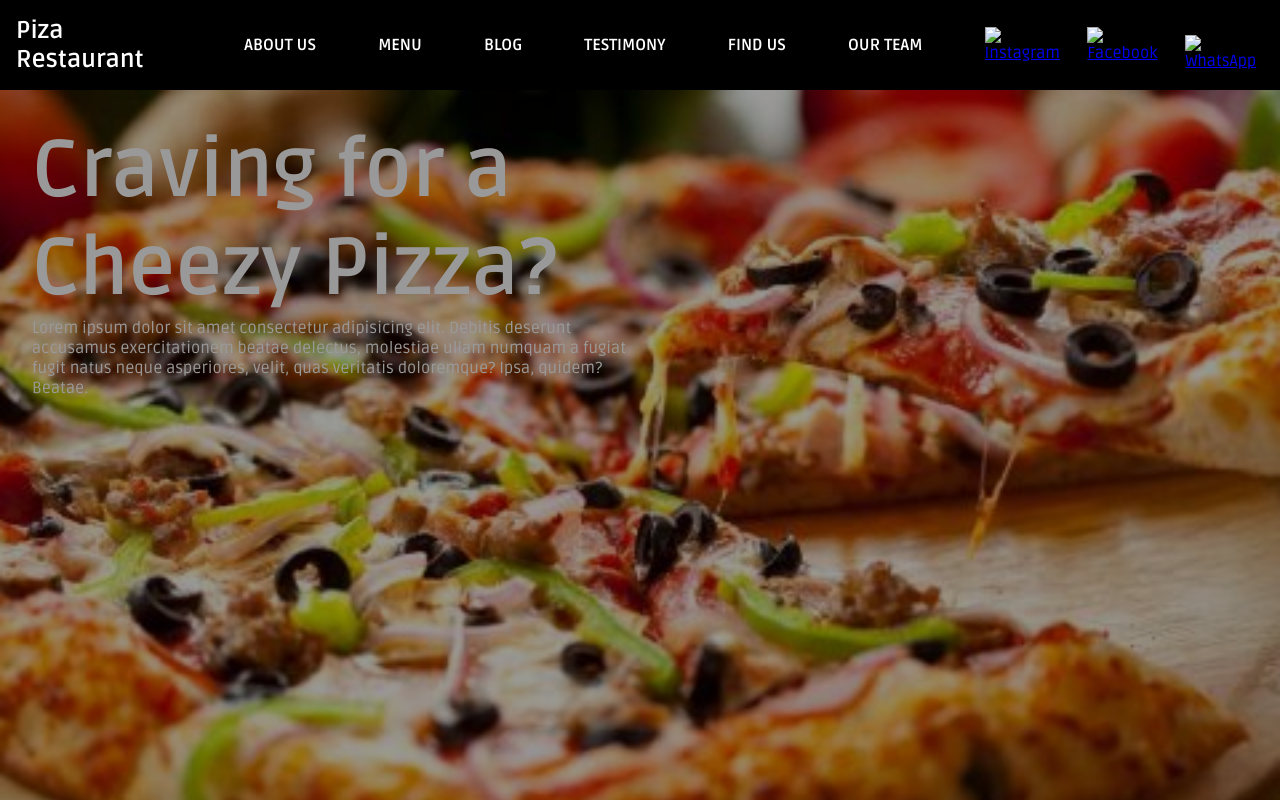
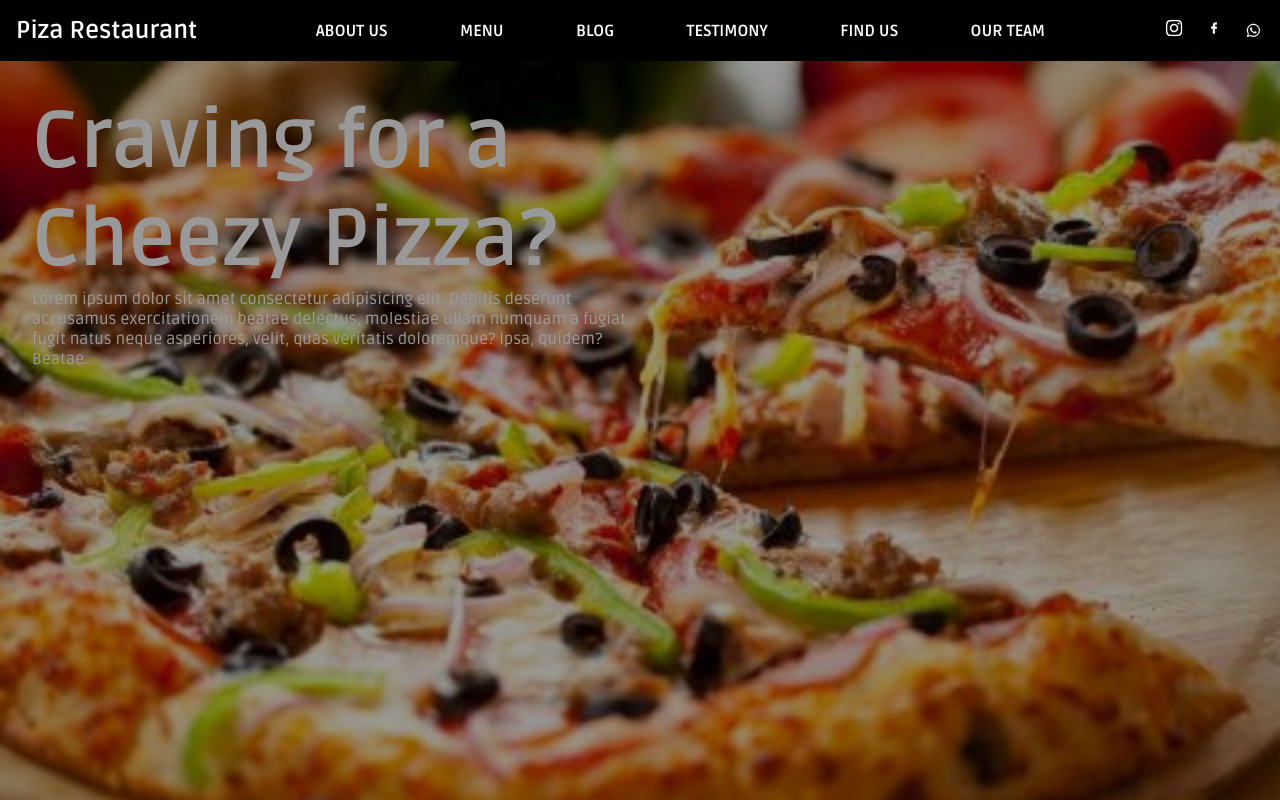
Before and after one commit to RakeshCherry/Pizza-Restaurant, a plain HTML site: page index.html in a window 1280 px wide. Shown: the top 800 px of the page. Drawn offline with Linux system fonts and the light colour scheme; the site is published under a folder, as on GitHub Pages, so addresses that start at the root find nothing.

Commit message:
modified social-icons section

```diff
--- a/index.html
+++ b/index.html
@@ -30,13 +30,13 @@
     </div>
     <div class="social-icons">
         <div class="social-items insta">
-          <a href="#"><img src="/images/instagram.png" alt="Instagram" /></a>
+          <a href="#"><img src="./images/instagram.png" alt="Instagram" /></a>
         </div>
         <div class="social-items fb">
-          <a href="#"><img src="/images/facebook.png" alt="Facebook" /></a>
+          <a href="#"><img src="./images/facebook.png" alt="Facebook" /></a>
         </div>
         <div class="social-items whats-app">
-          <a href="#"><img src="/images/whatsapp.png" alt="WhatsApp" /></a>
+          <a href="#"><img src="./images/whatsapp.png" alt="WhatsApp" /></a>
         </div>
       </div>
     </nav>
```
